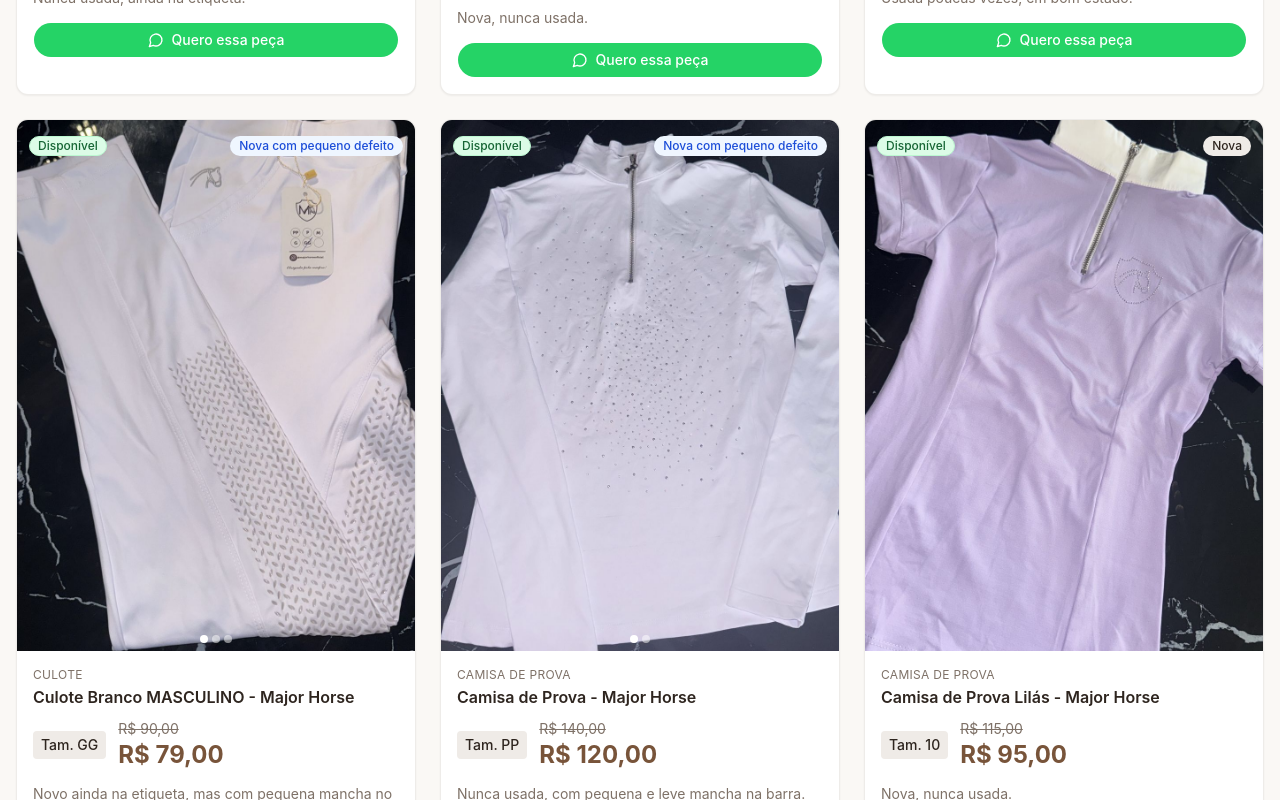
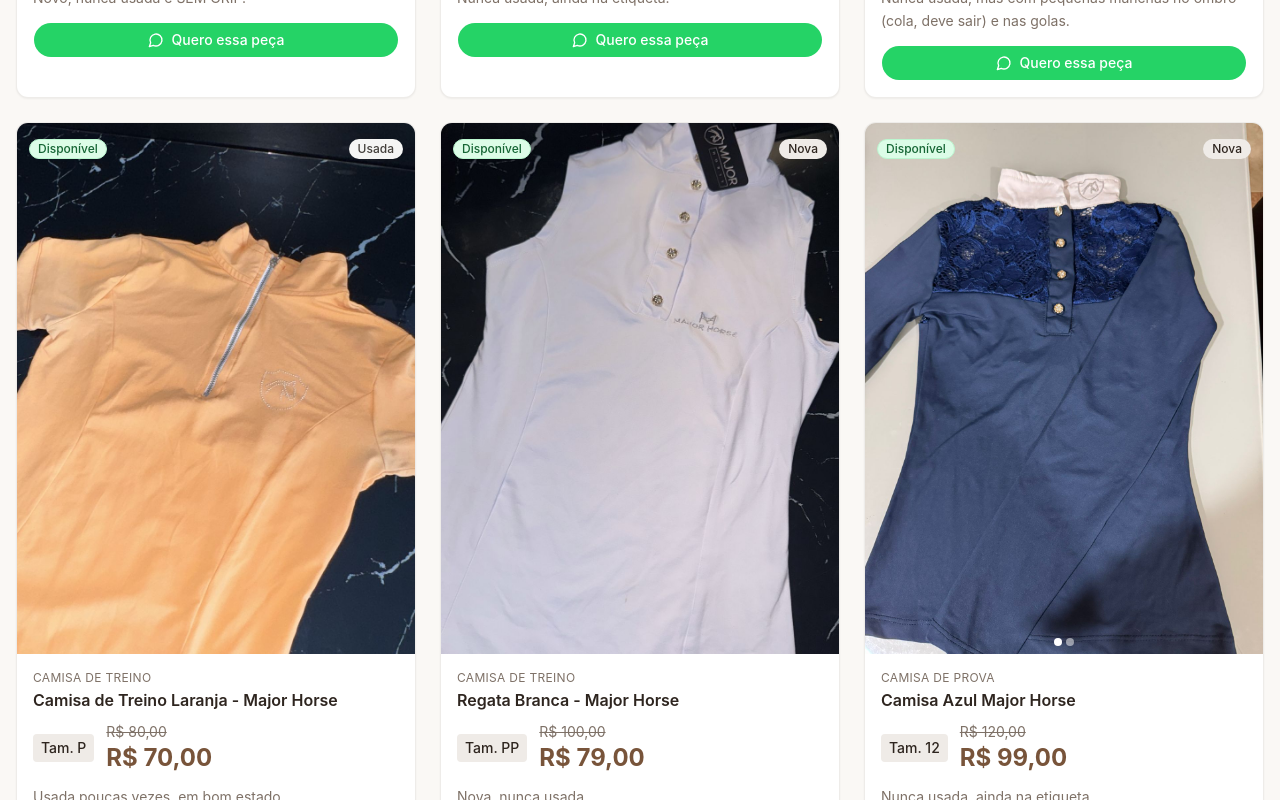
Before and after one commit to leorato13/catalogo-hipismo, a React (Vite) app: page / in a window 1280 px wide. Shown: the part 1100-1900 px from the top of the page. Built offline with nearby package versions, Linux system fonts and the light colour scheme.

Commit message:
retirada 2 produtos

```diff
--- a/src/react-app/data/products.ts
+++ b/src/react-app/data/products.ts
@@ -79,18 +79,6 @@
     originalPrice: 100,
     status: "Disponível",
     image: ["/fotos/camisa-verdeclaro3.jpeg", "/fotos/camisa-verdeclaro.jpeg", "/fotos/camisa-verdeclaro2.jpeg"]
-  },
-  {
-    id: "12",
-    name: "Camisa de Prova - Major Horse",
-    category: "Camisa de Prova",
-    size: "PP",
-    condition: "Nova com pequeno defeito",
-    observations: "Nunca usada, com pequena e leve mancha na barra.",
-    price: 120,
-    originalPrice: 140,
-    status: "Disponível",
-    image: ["/fotos/camisa-brancamancha.jpeg", "/fotos/camisa-brancamancha2.jpeg"]
   },
   {
     id: "14",
@@ -201,18 +189,6 @@
     image: ["/fotos/camisa-terracota.jpeg"]
   },
   {
-    id: "31",
-    name: "Culote Branco MASCULINO - Major Horse",
-    category: "Culote",
-    size: "GG",
-    condition: "Nova com pequeno defeito",
-    observations: "Novo ainda na etiqueta, mas com pequena mancha no cós.",
-    price: 79,
-    originalPrice: 90,
-    status: "Disponível",
-    image: ["/fotos/culote-brancomasc3.jpeg", "/fotos/culote-brancomasc2.jpeg", "/fotos/culote-brancomasc.jpeg"]
-  },
-  {
     id: "32",
     name: "Regata Branca - Major Horse",
     category: "Camisa de Treino",
```
